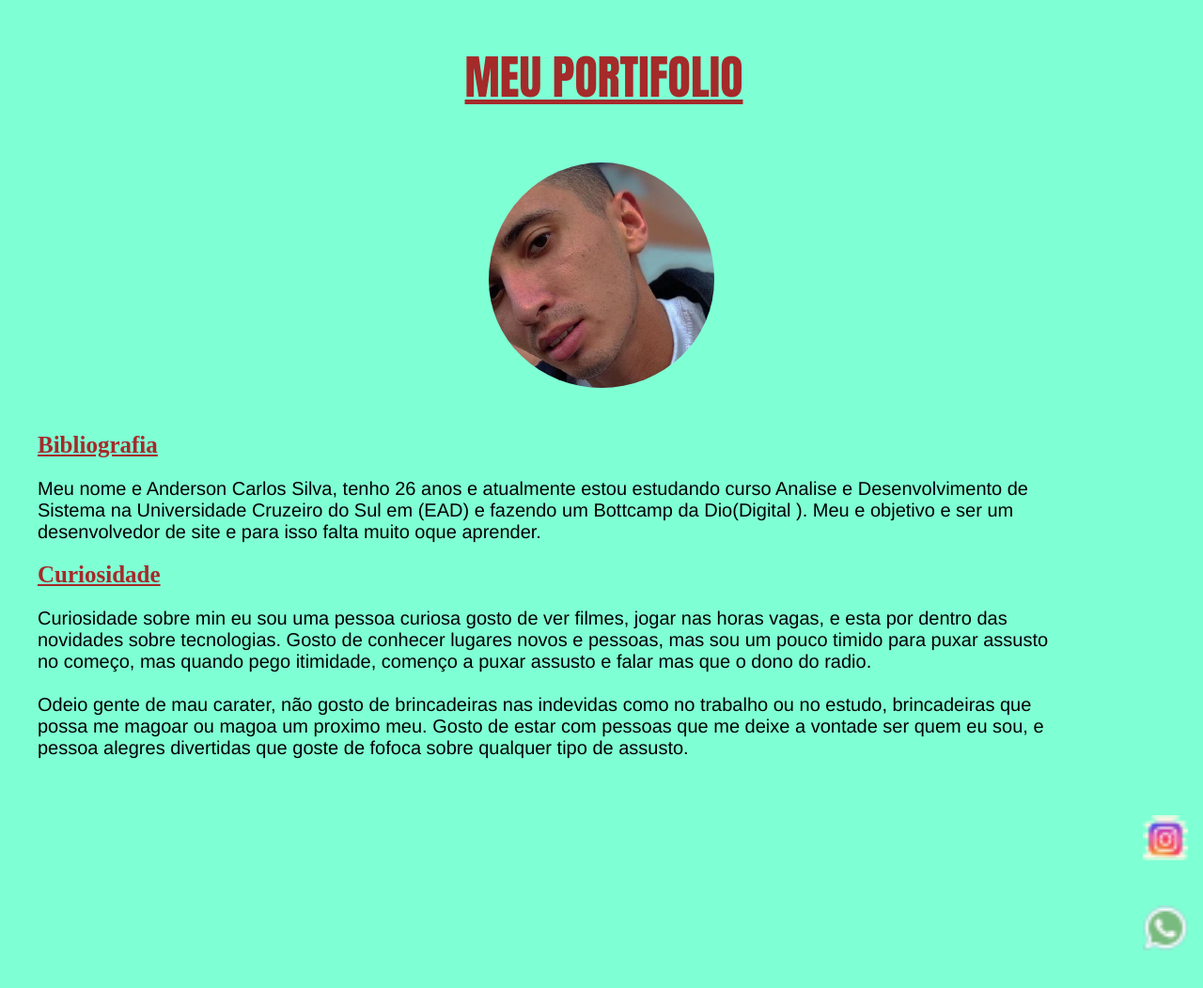
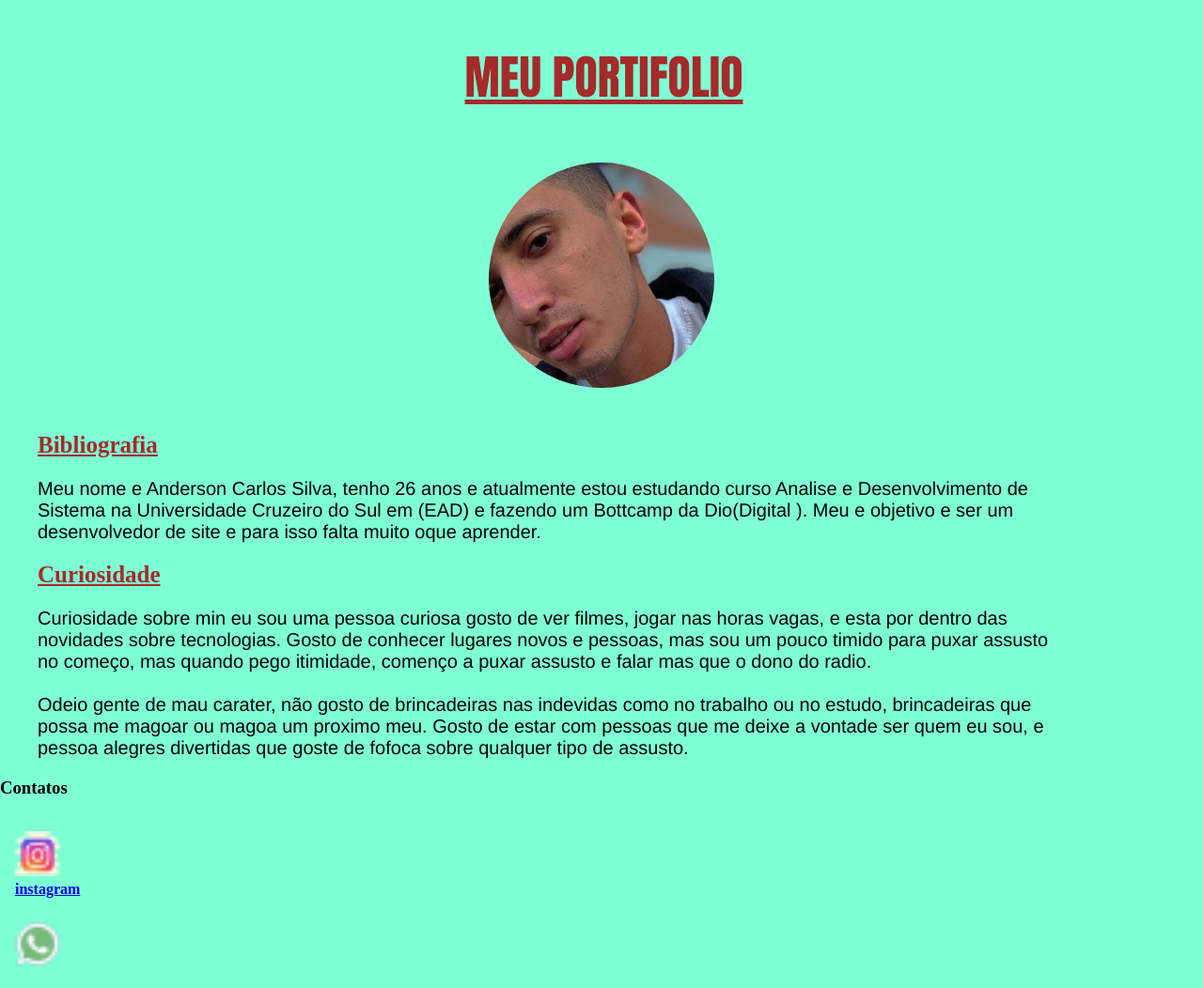
Before and after one commit to AndersonBR01/portifolio, a plain HTML site: page index1.html in a window 1280 px wide. Shown: the whole page at 94% size. Drawn offline with Linux system fonts and the light colour scheme.

Commit message:
atualização

```diff
--- a/index1.html
+++ b/index1.html
@@ -31,9 +31,13 @@
             sobre qualquer tipo de assusto.
 
         </p>
+
+        <div class="contatos">
+            <h3>Contatos</h3>
             <div class="group">
                 <div class="insta">
-                <img src="/icons/instagram2-icon.png" alt="">
+                    <img src="/icons/instagram2-icon.png" alt="instagram">
+                    <a href="https://www.instagram.com/andersoncsiilva/"  src="/icons/instagram2-icon.png">instagram</a>
                 </div>
                 <div class="whast">
                     <img src="/icons/whatsapp2-icon.png" alt="">
@@ -43,7 +47,6 @@
 
 
 
-
     </header>
 
 </body>
--- a/style.css
+++ b/style.css
@@ -108,9 +108,6 @@ p{
 }
 
 .insta {
-    display: flex;
-    justify-content: center;
-    align-items: center;
     height: 6rem;
     overflow: hidden;
 }
@@ -118,23 +115,27 @@ p{
 .insta img{
     height: 3rem;
     width: 3rem;
-    margin-left: 75rem;
-    flex-direction: column-reverse;
+    margin-right: 75rem;
+
+
 
 }
 
-.whast {
-    display: flex;
-    justify-content: center;
-    align-items: center;
-    height: 6rem;
-    overflow: hidden;
+.insta a {
+    display: block;
+    border-radius: 5;
+    font-weight: bold;
+    line-height: 1.3;
 }
+
+
+
 
 
 .whast img{
     height: 3rem;
     width: 3rem;
-    margin-left: 75rem;
-    flex-direction: column-reverse;
+    margin-right: 75rem;
+    border-right: 10px;
+
 }
```
Lines whose indentation alone changed are shown as unchanged.
